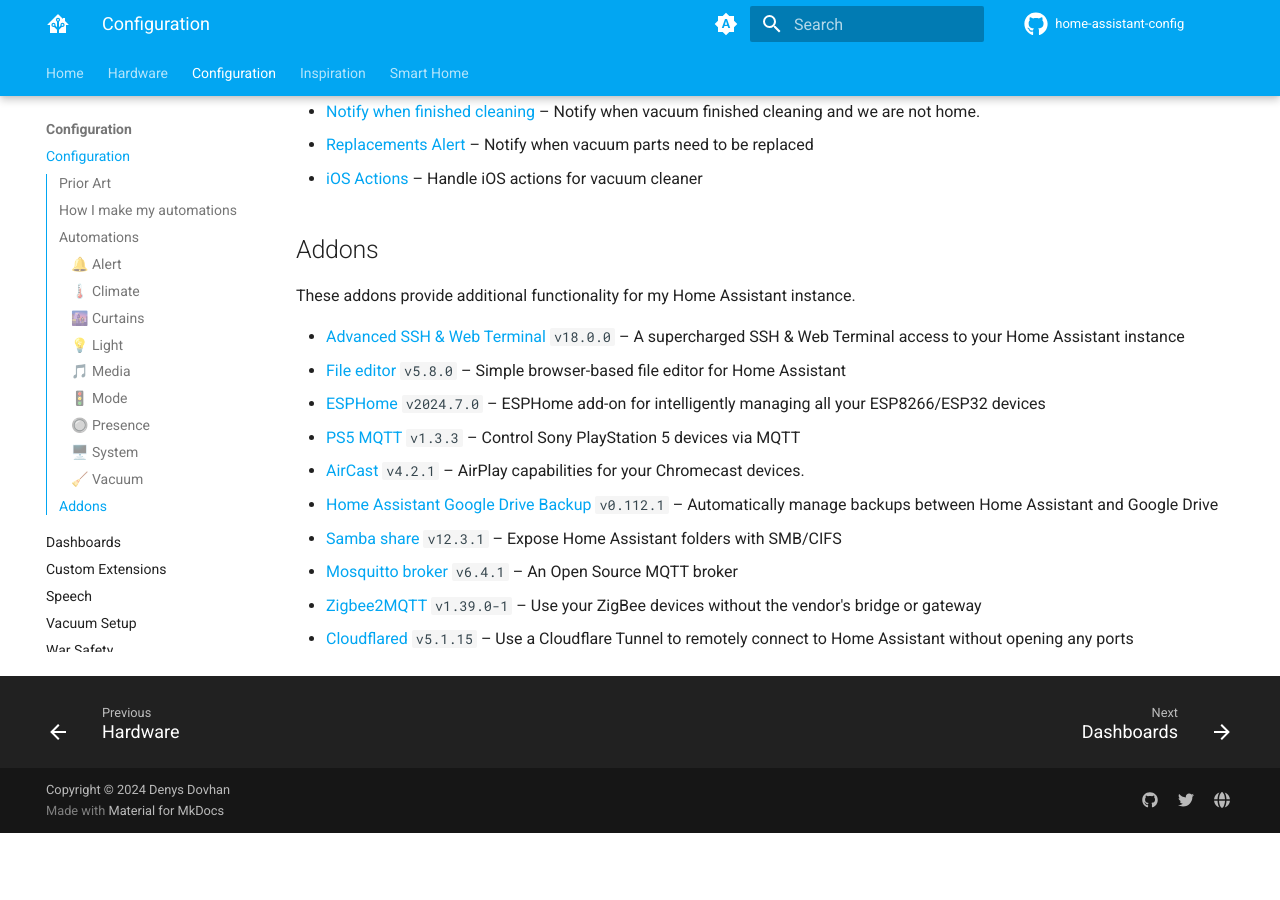
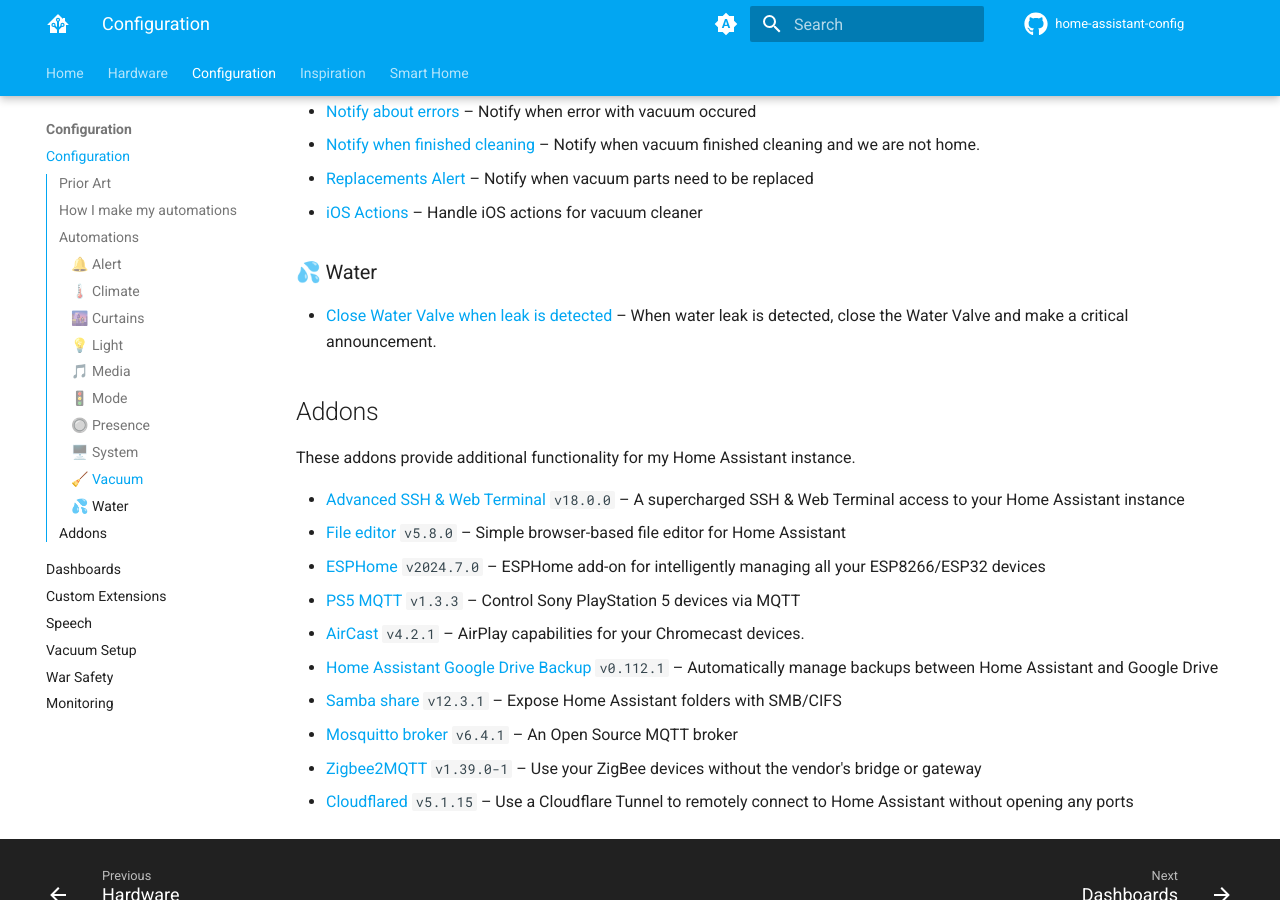
Before and after one commit to denysdovhan/home-assistant-config, an MkDocs documentation site: the page built from docs/config/index.md, in a window 1280 px wide and 900 px high, scrolled down 4657 px. Built offline with MkDocs 1.6.1 and Material for MkDocs 9.7.7, drawn with Linux system fonts in a browser that asks for light colours; comment, search, counter and statistics services are not loaded; before the commit the page ends 5490 px from its top, so only the background shows below that; some of the changed text lies outside the part shown.

Commit message:
docs: Update docs

```diff
--- a/docs/config/index.md
+++ b/docs/config/index.md
@@ -46,8 +46,9 @@ Here you can discover all of the automations powering my home. The list is autom
 1. [🔘 Presence](#-presence) (2 automation)
 1. [🖥️ System](#-system) (10 automation)
 1. [🧹 Vacuum](#-vacuum) (7 automation)
+1. [💦 Water](#-water) (1 automation)
 
-Total number of automations: **63**️
+Total number of automations: **64**️
 
 ### 🔔 Alert
 
@@ -141,6 +142,10 @@ Total number of automations: **63**️
 - [Notify when finished cleaning](https://github.com/denysdovhan/home-assistant-config/blob/9ff2a365ae41e27ddb5c0d6074cc071df4f6adf8/automations.yaml#L995) – Notify when vacuum finished cleaning and we are not home.
 - [Replacements Alert](https://github.com/denysdovhan/home-assistant-config/blob/9ff2a365ae41e27ddb5c0d6074cc071df4f6adf8/automations.yaml#L1260) – Notify when vacuum parts need to be replaced
 - [iOS Actions](https://github.com/denysdovhan/home-assistant-config/blob/9ff2a365ae41e27ddb5c0d6074cc071df4f6adf8/automations.yaml#L1182) – Handle iOS actions for vacuum cleaner
+
+### 💦 Water
+
+- [Close Water Valve when leak is detected](https://github.com/denysdovhan/home-assistant-config/blob/9ff2a365ae41e27ddb5c0d6074cc071df4f6adf8/automations.yaml#L2575) – When water leak is detected, close the Water Valve and make a critical announcement.
 <!-- end-automations -->
 
 ## Addons
```
